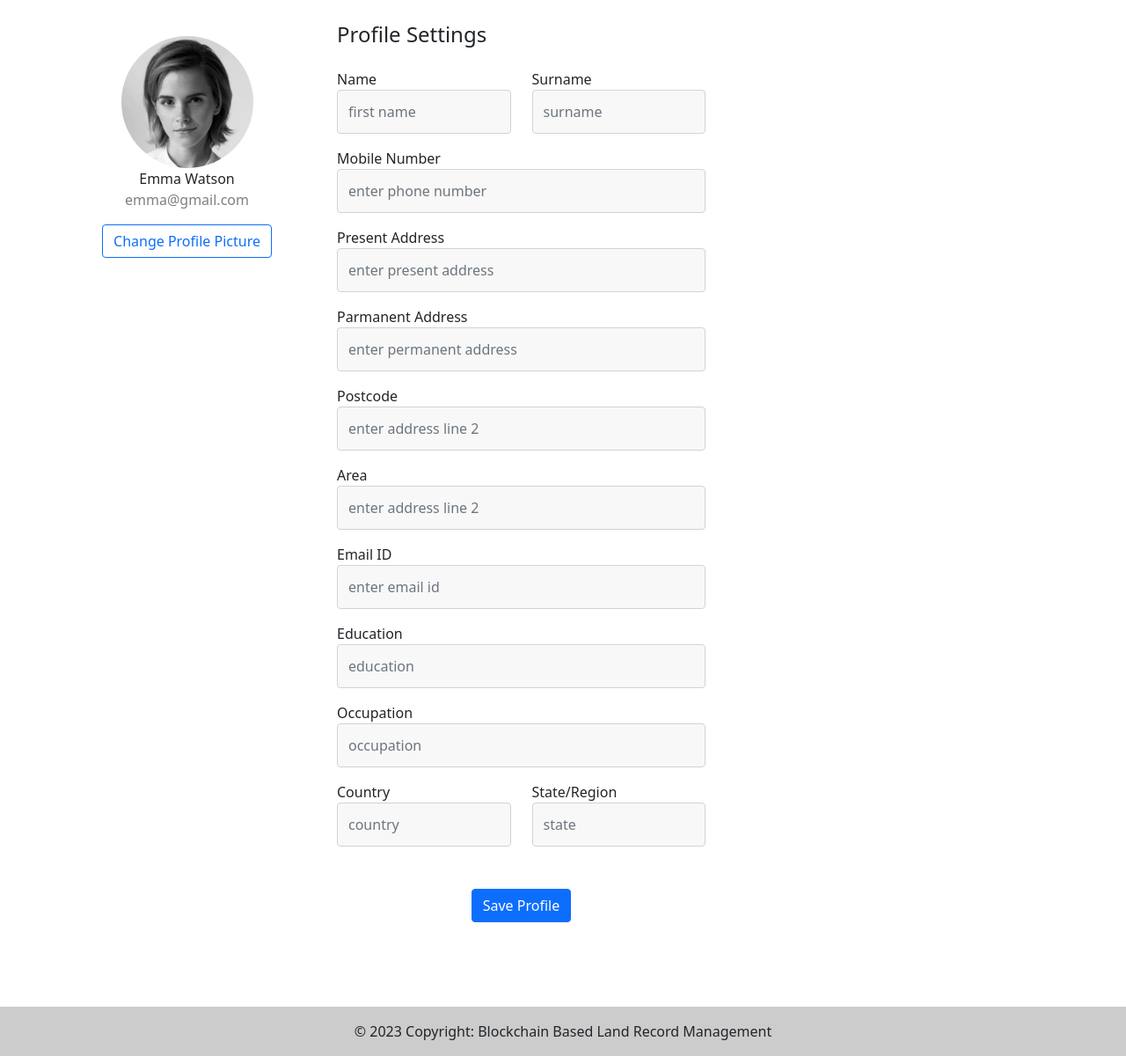
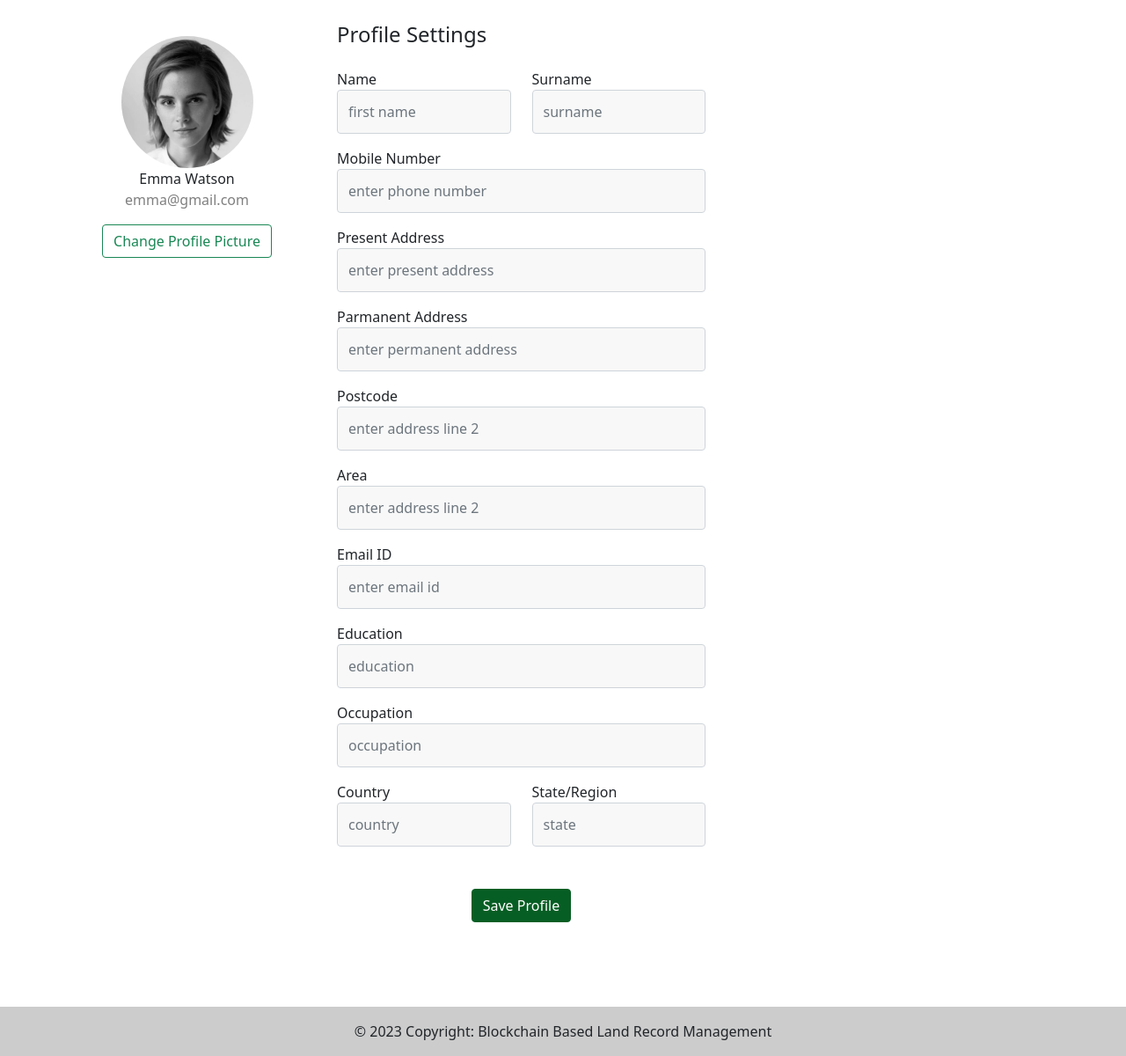
Before and after one commit to Mahdi3M/BLRM, a PHP site: page /user_profile_settings.php in a window 1280 px wide. Shown: the part 71-1271 px from the top of the page at 88% size. Run offline with PHP 8.4, Linux system fonts and the light colour scheme.

Commit message:
profile settings button changed

```diff
--- a/user_profile_settings.php
+++ b/user_profile_settings.php
@@ -27,7 +27,7 @@
             <div class="col-md-3 border-right">
                 <div class="d-flex flex-column align-items-center text-center p-3 py-3"><img class="rounded-circle mt-5" width="150px" src="assets/img/profilepic.png"><span class="font-weight-bold">Emma Watson</span><span class="text-black-50">emma@gmail.com</span><span> </span></div>
                 <div class="d-flex justify-content-center">
-                    <button type="button" class="btn btn-outline-primary btn-rounded" data-mdb-ripple-color="dark">Change Profile Picture</button>
+                    <button type="button" class="btn btn-outline-success btn-rounded" data-mdb-ripple-color="dark">Change Profile Picture</button>
                 </div>
             </div>
             <div class="col-md-5 border-right">
@@ -54,7 +54,7 @@
                         <div class="col-md-6"><label class="labels">Country</label><input type="text" class="form-control" placeholder="country" value=""></div>
                         <div class="col-md-6"><label class="labels">State/Region</label><input type="text" class="form-control" value="" placeholder="state"></div>
                     </div>
-                    <div class="mt-5 text-center"><button class="btn btn-primary profile-button" type="button" onclick="location.href = 'user_profile.php'">Save Profile</button></div>
+                    <div class="mt-5 text-center"><button class="btn btn-primary profile-button greenbutton" type="button" onclick="location.href = 'user_profile.php'">Save Profile</button></div>
                 </div>
             </div>
             <!-- <div class="col-md-4">
```
